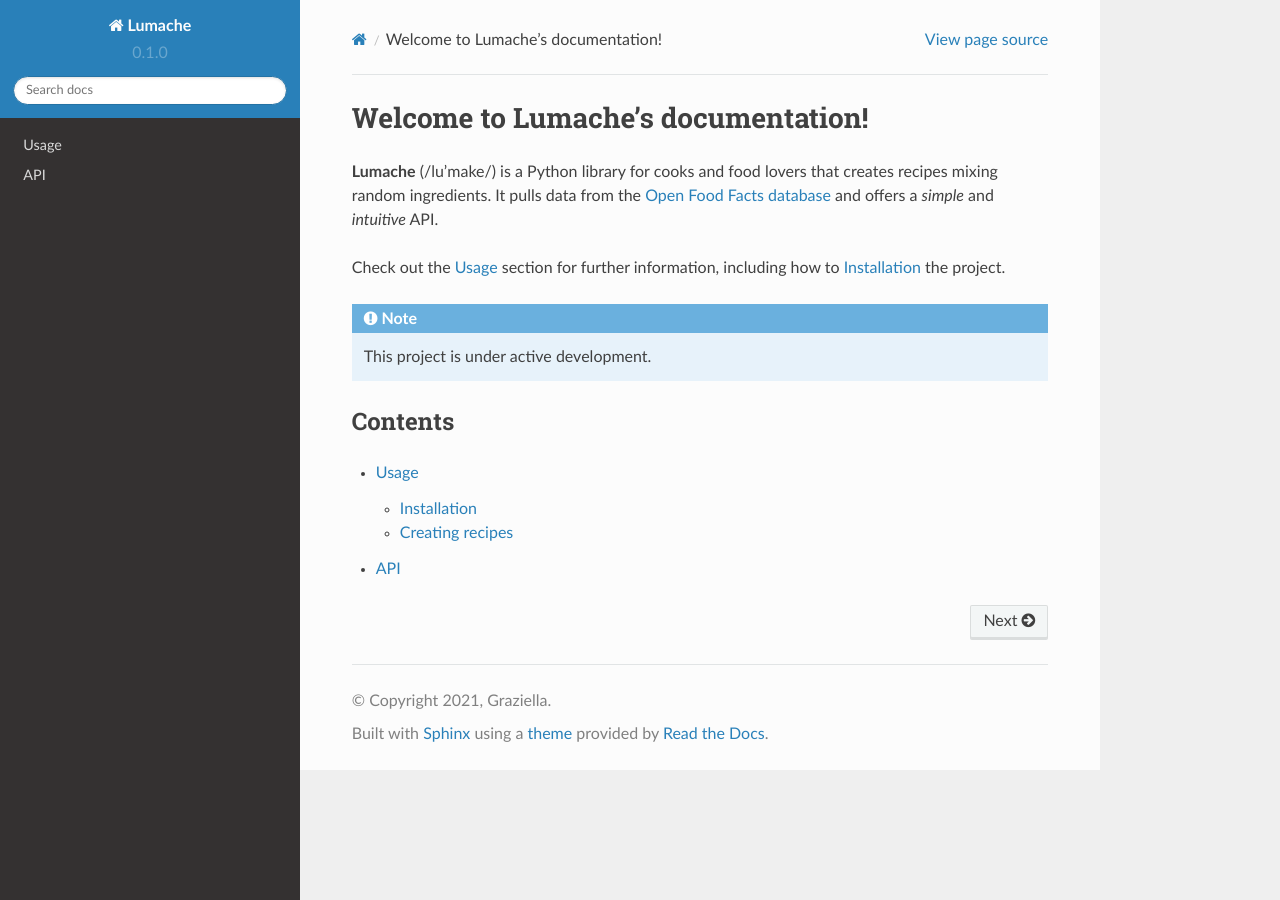
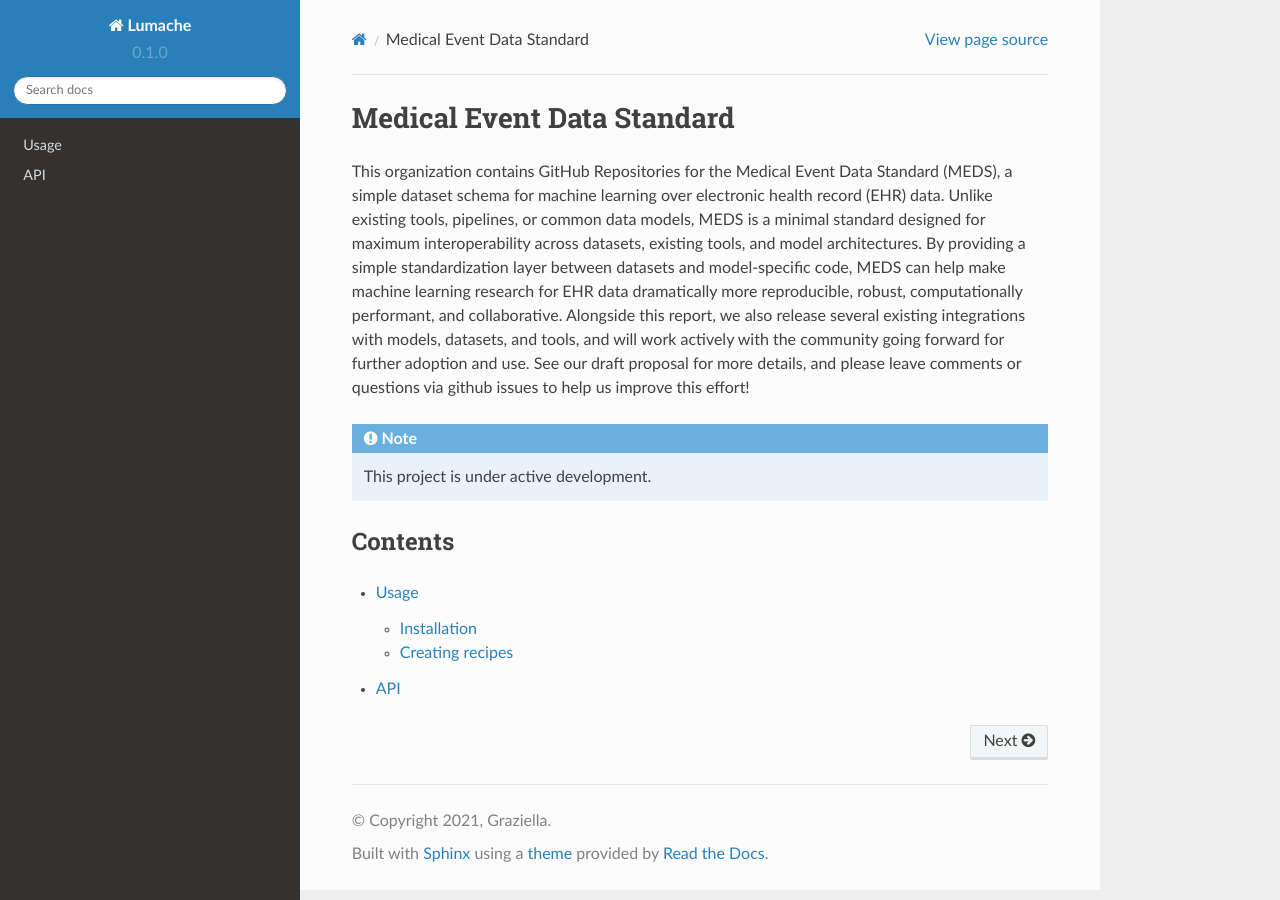
Before and after one commit to Medical-Event-Data-Standard/meds-wiki, a Sphinx documentation site: the page built from docs/source/index.rst, in a window 1280 px wide. Built offline with Sphinx 7.4.7 and the Read the Docs theme 2.0.0, drawn with Linux system fonts in a browser that asks for light colours.

Commit message:
Update index.rst

```diff
--- a/docs/source/index.rst
+++ b/docs/source/index.rst
@@ -1,13 +1,7 @@
-Welcome to Lumache's documentation!
+Medical Event Data Standard
 ===================================
 
-**Lumache** (/lu'make/) is a Python library for cooks and food lovers
-that creates recipes mixing random ingredients.
-It pulls data from the `Open Food Facts database <https://world.openfoodfacts.org/>`_
-and offers a *simple* and *intuitive* API.
-
-Check out the :doc:`usage` section for further information, including
-how to :ref:`installation` the project.
+This organization contains GitHub Repositories for the Medical Event Data Standard (MEDS), a simple dataset schema for machine learning over electronic health record (EHR) data. Unlike existing tools, pipelines, or common data models, MEDS is a minimal standard designed for maximum interoperability across datasets, existing tools, and model architectures. By providing a simple standardization layer between datasets and model-specific code, MEDS can help make machine learning research for EHR data dramatically more reproducible, robust, computationally performant, and collaborative. Alongside this report, we also release several existing integrations with models, datasets, and tools, and will work actively with the community going forward for further adoption and use. See our draft proposal for more details, and please leave comments or questions via github issues to help us improve this effort!
 
 .. note::
 
```
